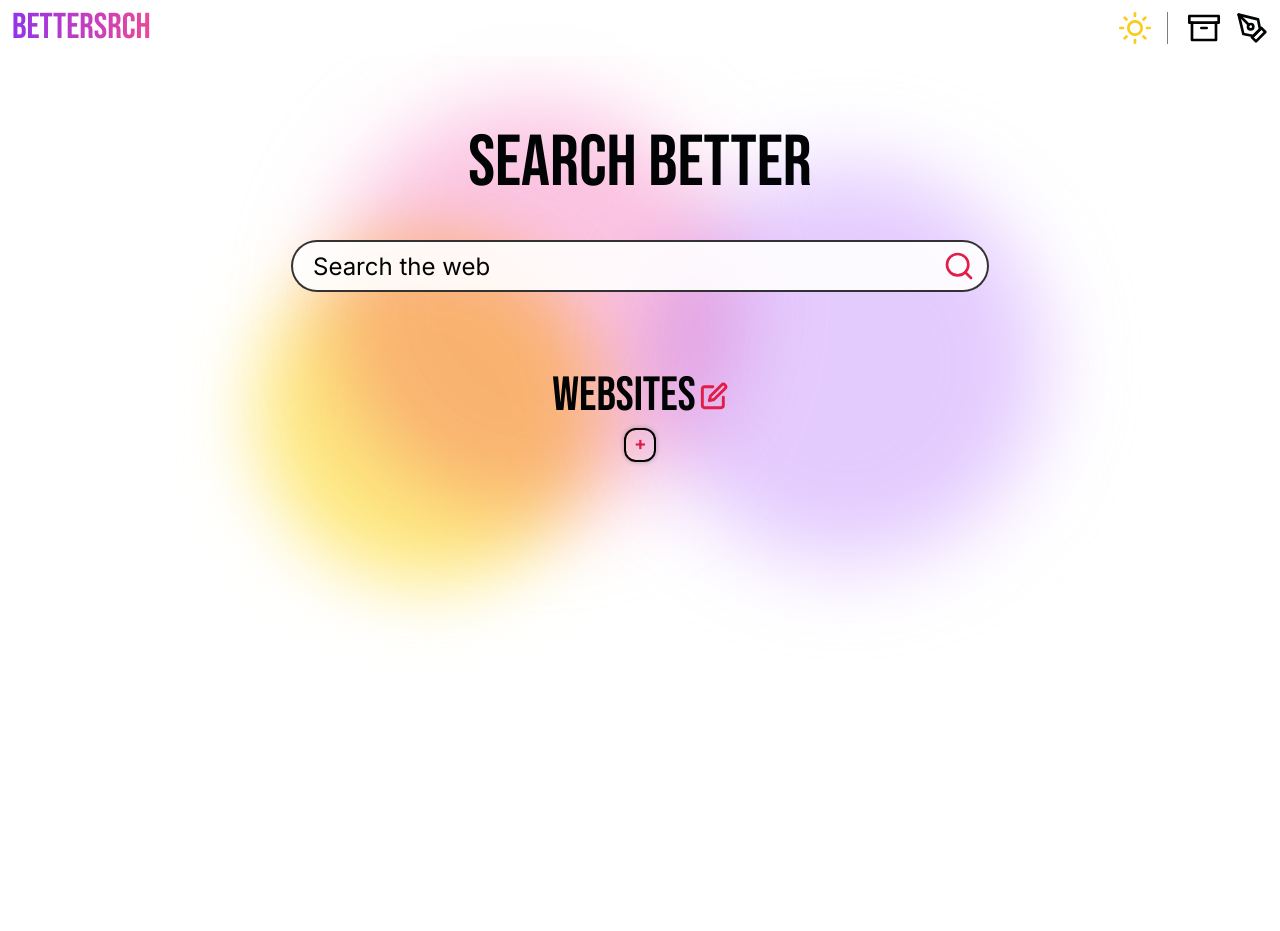
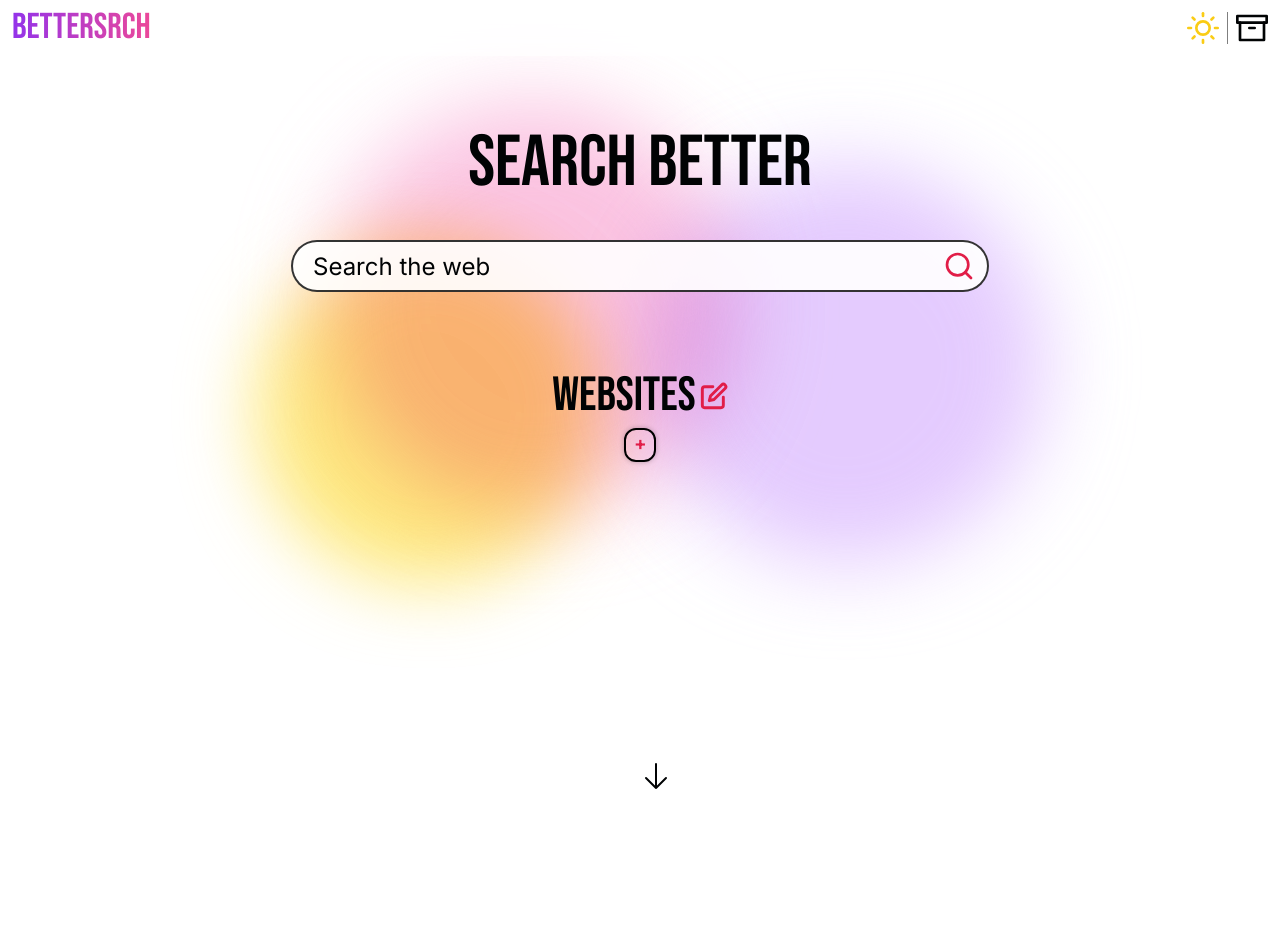
Before and after one commit to ajvejko/Bettersearch, a Vue app: page / in a window 1280 px wide. Shown: the top 931 px of the page. Before the commit the page ends 800 px from the top, so only its background shows below. Built offline with nearby package versions, Linux system fonts and the light colour scheme.

Commit message:
added tutorial section and minor structure cleanup

```diff
--- a/src/App.vue
+++ b/src/App.vue
@@ -2,6 +2,7 @@
 import Background from "./components/Background.vue";
 import Navbar from "./components/Navbar.vue";
 import MainPage from "./components/MainPage.vue";
+import TutorialPage from "./components/TutorialPage.vue";
 import { buttonStore } from "./stores/buttonStores";
 import { onMounted } from "vue";
 
@@ -16,12 +17,12 @@ onMounted(() => {
 <template>
   <Navbar />
   <MainPage />
-  <Background />
+  <TutorialPage />
 </template>
 
 <style>
 body {
-  @apply bg-backgroundLight dark:bg-backgroundDark;
+  @apply overflow-x-hidden bg-backgroundLight dark:bg-backgroundDark;
 }
 
 .button-transition {
--- a/src/components/MainPage.vue
+++ b/src/components/MainPage.vue
@@ -1,14 +1,31 @@
 <script setup lang="ts">
 import SearchBar from "./SearchBar.vue";
 import WebTable from "./WebTable.vue";
+import Background from "./Background.vue";
 </script>
 
 <template>
+  <section id="home" class="h-screen">
     <h1
-    class="mt-32 text-center font-bebas text-5xl md:text-6xl lg:text-7xl text-textLight focus:shadow-[0_0px_11px_rgba(0,0,0,0.25)] dark:text-textDark"
+      class="pt-32 text-center font-bebas text-5xl text-textLight focus:shadow-[0_0px_11px_rgba(0,0,0,0.25)] dark:text-textDark md:text-6xl lg:text-7xl"
     >
       Search Better
     </h1>
     <SearchBar />
     <WebTable />
+    <svg
+      xmlns="http://www.w3.org/2000/svg"
+      fill="none"
+      viewBox="0 0 24 24"
+      stroke-width="1.5"
+      class="absolute bottom-0 left-1/2 right-1/2 -z-10 h-6 w-6 animate-bounce stroke-textLight dark:stroke-textDark md:h-8 md:w-8"
+    >
+      <path
+        stroke-linecap="round"
+        stroke-linejoin="round"
+        d="M19.5 13.5L12 21m0 0l-7.5-7.5M12 21V3"
+      />
+    </svg>
+    <Background />
+  </section>
 </template>
--- a/src/components/Navbar.vue
+++ b/src/components/Navbar.vue
@@ -31,7 +31,7 @@ onClickOutside(webCopyPaste, () => (windowStore.CopyPasteWindow = false));
           <div class="flex justify-center">
             <button
               @click="toggleDark()"
-              class="button-transition mr-2 hover:scale-110 lg:mr-4"
+              class="button-transition mr-2 hover:scale-110"
             >
               <!-- Moon icon -->
               <Transition name="slide-up" mode="out-in">
@@ -78,7 +78,7 @@ onClickOutside(webCopyPaste, () => (windowStore.CopyPasteWindow = false));
             <!-- Button links modal button -->
             <button
               @click="windowStore.showCopyPasteModal()"
-              class="button-transition ml-2 hover:scale-110 dark:ml-3 lg:ml-5"
+              class="button-transition ml-2 hover:scale-110 dark:ml-3"
             >
               <svg
                 xmlns="http://www.w3.org/2000/svg"
@@ -92,24 +92,6 @@ onClickOutside(webCopyPaste, () => (windowStore.CopyPasteWindow = false));
                 <polyline points="21 8 21 21 3 21 3 8"></polyline>
                 <rect x="1" y="3" width="22" height="5"></rect>
                 <line x1="10" y1="12" x2="14" y2="12"></line>
-              </svg>
-            </button>
-
-            <!-- Color customization button -->
-            <button class="button-transition ml-2 hover:scale-110 lg:ml-4">
-              <svg
-                xmlns="http://www.w3.org/2000/svg"
-                viewBox="0 0 24 24"
-                fill="none"
-                stroke-width="2"
-                stroke-linecap="round"
-                stroke-linejoin="round"
-                class="h-6 w-6 stroke-textLight dark:stroke-textDark md:h-7 md:w-7 lg:h-8 lg:w-8"
-              >
-                <path d="M12 19l7-7 3 3-7 7-3-3z"></path>
-                <path d="M18 13l-1.5-7.5L2 2l3.5 14.5L13 18l5-5z"></path>
-                <path d="M2 2l7.586 7.586"></path>
-                <circle cx="11" cy="11" r="2"></circle>
               </svg>
             </button>
           </div>
--- /dev/null
+++ b/src/components/TutorialPage.vue
@@ -0,0 +1,10 @@
+<script setup lang="ts"></script>
+<template>
+  <section id="tutorial" class="relative h-screen px-5">
+    <h1
+      class="pt-32 text-center font-bebas text-5xl text-textLight focus:shadow-[0_0px_11px_rgba(0,0,0,0.25)] dark:text-textDark md:text-6xl lg:text-7xl"
+    >
+      Tutorial
+    </h1>
+  </section>
+</template>
```
Lines whose indentation alone changed are shown as unchanged.
